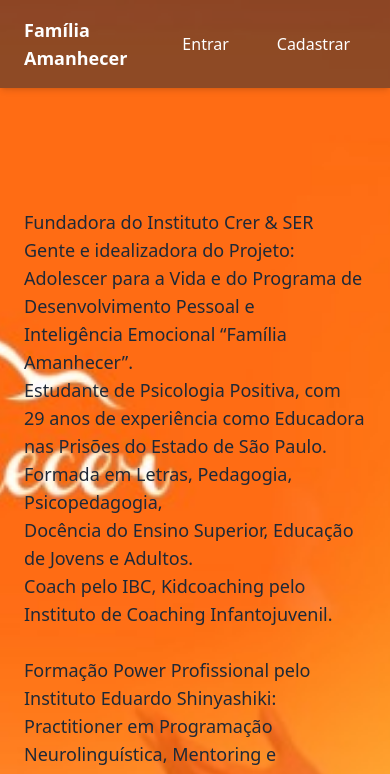
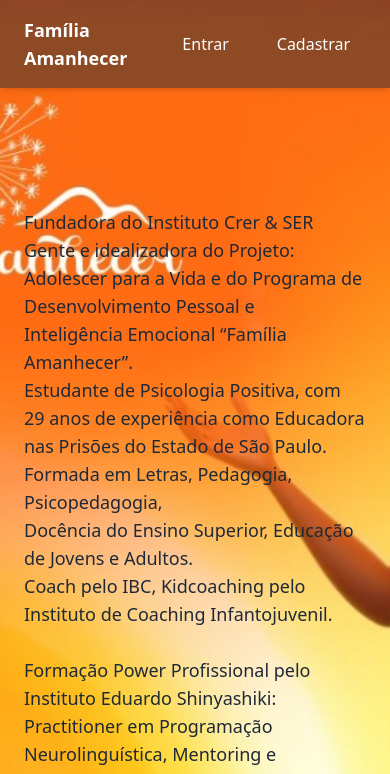
Before and after one commit to 13Junio-Innovating/familia-amanhecer-plataform, a React app: page / in a window 390 px wide. Shown: the top 774 px of the page. Built offline with nearby package versions, Linux system fonts and the light colour scheme.

Commit message:
feat: imagem fundo

```diff
--- a/src/index.css
+++ b/src/index.css
@@ -7,6 +7,11 @@
     background-size: cover;
     background-position: center;
     background-repeat: no-repeat;
-    height: auto;
-    /* Altura ajustável */
-}
+    height: auto; /* Altura ajustável */
+  }
+
+  @media (max-width: 768px) {
+    .bg-container {
+      height: 80vh; /* Ajuste a altura em telas menores, se necessário */
+    }
+  }
```
